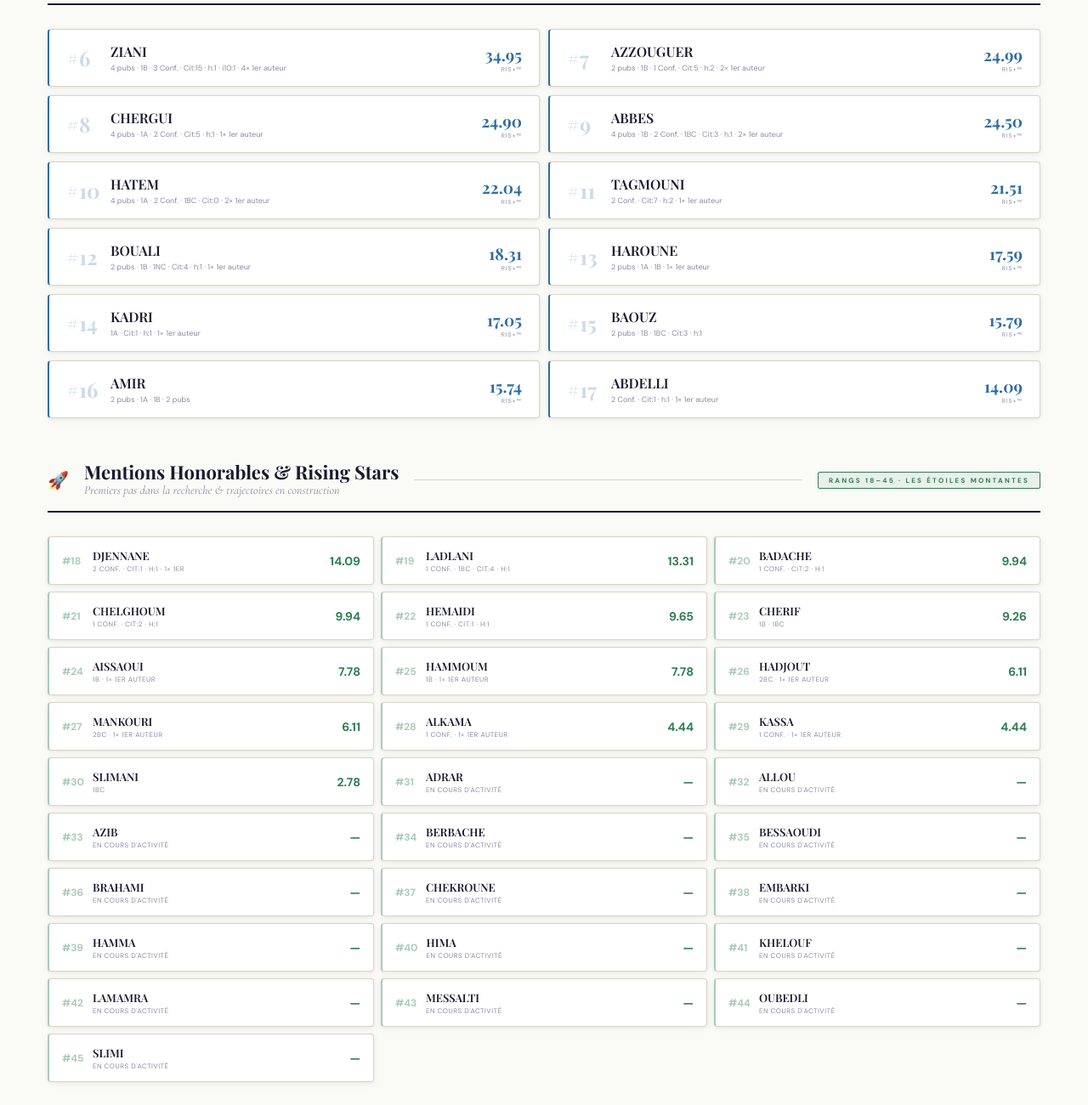
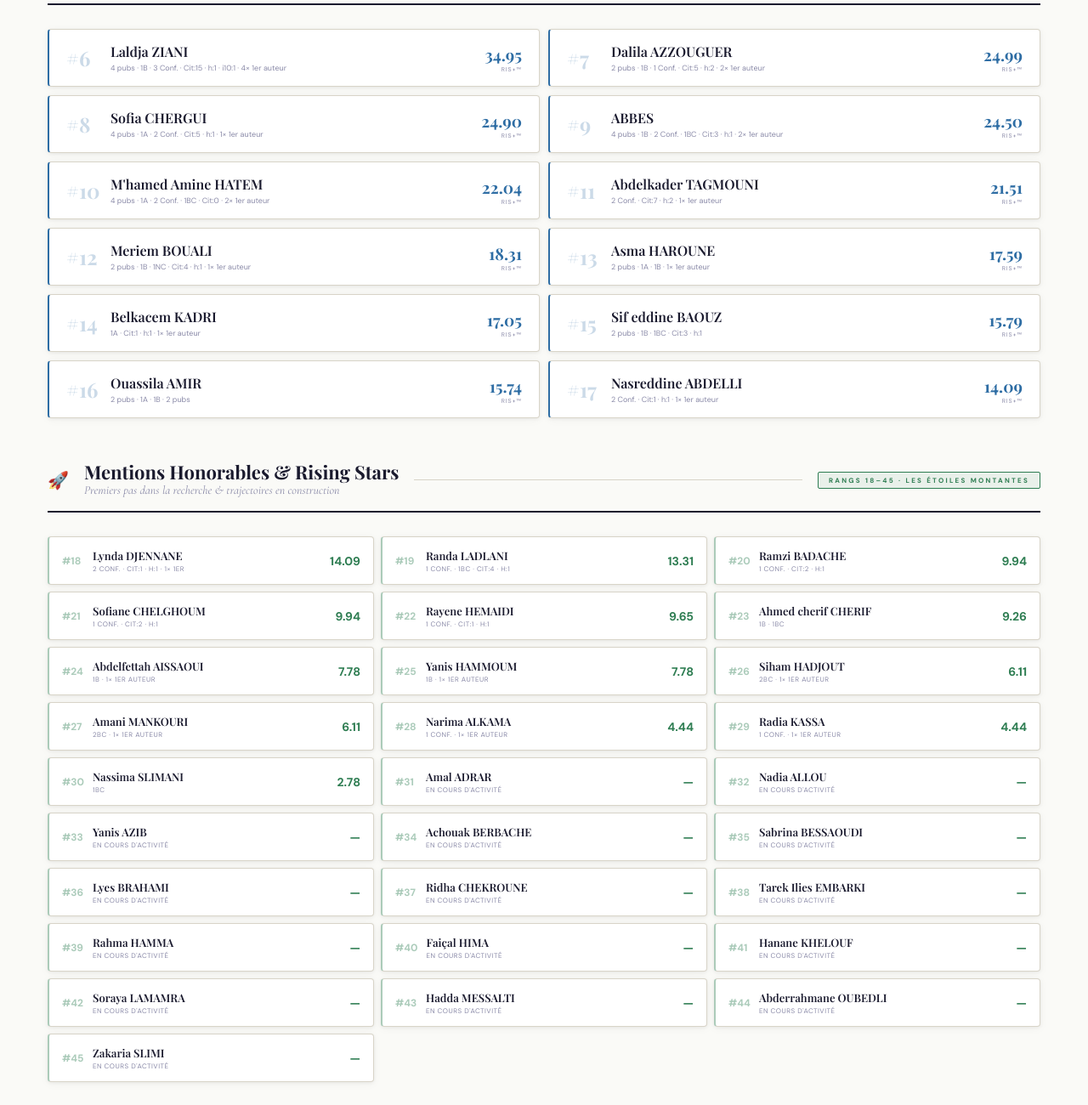
Before and after one commit to azouaouf/ESTIN-phd-Research-Power-Index, a plain HTML site: page index.html in a window 1280 px wide. Shown: the part 1760-3060 px from the top of the page at 85% size. Drawn offline with nearby package versions, Linux system fonts and the light colour scheme; a web font is replaced by a local one.

Commit message:
Add files via upload

```diff
--- a/index.html
+++ b/index.html
@@ -326,7 +326,7 @@ tbody td{padding:10px 14px;font-size:11px;color:var(--text-primary);vertical-ali
   <div class="champion">
     <div class="champ-rank">#1</div>
     <div>
-      <div class="champ-name">BECHAR</div>
+      <div class="champ-name">Amine BECHAR</div>
       <div class="champ-tagline">Meilleur score composite · 9 publications · h=4 · 71 citations · 7× premier auteur</div>
       <div class="pub-chips">
         <span class="chip a">1 × Classe A</span>
@@ -360,7 +360,7 @@ tbody td{padding:10px 14px;font-size:11px;color:var(--text-primary);vertical-ali
     <div class="elite-card">
       <div class="e-rank">#2</div>
       <div>
-        <div class="e-name">KHENNOUCHE</div>
+        <div class="e-name">Feriel KHENNOUCHE</div>
         <div class="e-chips"><span class="chip a">1A</span><span class="chip cf">2 Conf.</span></div>
         <div class="e-scholar">
           <div><span class="e-sv cit">115</span><br><span class="e-sl">Citations</span></div>
@@ -378,7 +378,7 @@ tbody td{padding:10px 14px;font-size:11px;color:var(--text-primary);vertical-ali
     <div class="elite-card">
       <div class="e-rank">#3</div>
       <div>
-        <div class="e-name">MELCHANE</div>
+        <div class="e-name">Selestine MELCHANE</div>
         <div class="e-chips"><span class="chip b">2B</span><span class="chip nc">1NC</span><span class="chip cf">3 Conf.</span></div>
         <div class="e-scholar">
           <div><span class="e-sv cit">17</span><br><span class="e-sl">Citations</span></div>
@@ -396,7 +396,7 @@ tbody td{padding:10px 14px;font-size:11px;color:var(--text-primary);vertical-ali
     <div class="elite-card">
       <div class="e-rank">#4</div>
       <div>
-        <div class="e-name">MAMMASSE</div>
+        <div class="e-name">Amine MAMMASSE</div>
         <div class="e-chips"><span class="chip a">2A</span><span class="chip nc">2NC</span><span class="chip cf">1 Conf.</span><span class="chip bc">2BC</span></div>
         <div class="e-scholar">
           <div><span class="e-sv cit">0</span><br><span class="e-sl">Citations</span></div>
@@ -414,7 +414,7 @@ tbody td{padding:10px 14px;font-size:11px;color:var(--text-primary);vertical-ali
     <div class="elite-card">
       <div class="e-rank">#5</div>
       <div>
-        <div class="e-name">BOUKHAMA</div>
+        <div class="e-name">Macilia BOUKHAMA</div>
         <div class="e-chips"><span class="chip a">2A</span><span class="chip cf">1 Conf.</span><span class="chip bc">1BC</span></div>
         <div class="e-scholar">
           <div><span class="e-sv cit">5</span><br><span class="e-sl">Citations</span></div>
@@ -443,18 +443,18 @@ tbody td{padding:10px 14px;font-size:11px;color:var(--text-primary);vertical-ali
     <div class="tier-badge s">Rangs 6–17 · Le Second Souffle</div>
   </div>
     <div class="achievers-grid">
-    <div class="achiever-card"><div class="ac-rank">#6</div><div><div class="ac-name">ZIANI</div><div class="ac-detail">4 pubs · 1B · 3 Conf. · Cit:15 · h:1 · i10:1 · 4× 1er auteur</div></div><div><div class="ac-score">34.95</div><div class="ac-score-sub">RIS+™</div></div></div>
-    <div class="achiever-card"><div class="ac-rank">#7</div><div><div class="ac-name">AZZOUGUER</div><div class="ac-detail">2 pubs · 1B · 1 Conf. · Cit:5 · h:2 · 2× 1er auteur</div></div><div><div class="ac-score">24.99</div><div class="ac-score-sub">RIS+™</div></div></div>
-    <div class="achiever-card"><div class="ac-rank">#8</div><div><div class="ac-name">CHERGUI</div><div class="ac-detail">4 pubs · 1A · 2 Conf. · Cit:5 · h:1 · 1× 1er auteur</div></div><div><div class="ac-score">24.90</div><div class="ac-score-sub">RIS+™</div></div></div>
+    <div class="achiever-card"><div class="ac-rank">#6</div><div><div class="ac-name">Laldja ZIANI</div><div class="ac-detail">4 pubs · 1B · 3 Conf. · Cit:15 · h:1 · i10:1 · 4× 1er auteur</div></div><div><div class="ac-score">34.95</div><div class="ac-score-sub">RIS+™</div></div></div>
+    <div class="achiever-card"><div class="ac-rank">#7</div><div><div class="ac-name">Dalila AZZOUGUER</div><div class="ac-detail">2 pubs · 1B · 1 Conf. · Cit:5 · h:2 · 2× 1er auteur</div></div><div><div class="ac-score">24.99</div><div class="ac-score-sub">RIS+™</div></div></div>
+    <div class="achiever-card"><div class="ac-rank">#8</div><div><div class="ac-name">Sofia CHERGUI</div><div class="ac-detail">4 pubs · 1A · 2 Conf. · Cit:5 · h:1 · 1× 1er auteur</div></div><div><div class="ac-score">24.90</div><div class="ac-score-sub">RIS+™</div></div></div>
     <div class="achiever-card"><div class="ac-rank">#9</div><div><div class="ac-name">ABBES</div><div class="ac-detail">4 pubs · 1B · 2 Conf. · 1BC · Cit:3 · h:1 · 2× 1er auteur</div></div><div><div class="ac-score">24.50</div><div class="ac-score-sub">RIS+™</div></div></div>
-    <div class="achiever-card"><div class="ac-rank">#10</div><div><div class="ac-name">HATEM</div><div class="ac-detail">4 pubs · 1A · 2 Conf. · 1BC · Cit:0 · 2× 1er auteur</div></div><div><div class="ac-score">22.04</div><div class="ac-score-sub">RIS+™</div></div></div>
-    <div class="achiever-card"><div class="ac-rank">#11</div><div><div class="ac-name">TAGMOUNI</div><div class="ac-detail">2 Conf. · Cit:7 · h:2 · 1× 1er auteur</div></div><div><div class="ac-score">21.51</div><div class="ac-score-sub">RIS+™</div></div></div>
-    <div class="achiever-card"><div class="ac-rank">#12</div><div><div class="ac-name">BOUALI</div><div class="ac-detail">2 pubs · 1B · 1NC · Cit:4 · h:1 · 1× 1er auteur</div></div><div><div class="ac-score">18.31</div><div class="ac-score-sub">RIS+™</div></div></div>
-    <div class="achiever-card"><div class="ac-rank">#13</div><div><div class="ac-name">HAROUNE</div><div class="ac-detail">2 pubs · 1A · 1B · 1× 1er auteur</div></div><div><div class="ac-score">17.59</div><div class="ac-score-sub">RIS+™</div></div></div>
-    <div class="achiever-card"><div class="ac-rank">#14</div><div><div class="ac-name">KADRI</div><div class="ac-detail">1A · Cit:1 · h:1 · 1× 1er auteur</div></div><div><div class="ac-score">17.05</div><div class="ac-score-sub">RIS+™</div></div></div>
-    <div class="achiever-card"><div class="ac-rank">#15</div><div><div class="ac-name">BAOUZ</div><div class="ac-detail">2 pubs · 1B · 1BC · Cit:3 · h:1</div></div><div><div class="ac-score">15.79</div><div class="ac-score-sub">RIS+™</div></div></div>
-    <div class="achiever-card"><div class="ac-rank">#16</div><div><div class="ac-name">AMIR</div><div class="ac-detail">2 pubs · 1A · 1B · 2 pubs</div></div><div><div class="ac-score">15.74</div><div class="ac-score-sub">RIS+™</div></div></div>
-    <div class="achiever-card"><div class="ac-rank">#17</div><div><div class="ac-name">ABDELLI</div><div class="ac-detail">2 Conf. · Cit:1 · h:1 · 1× 1er auteur</div></div><div><div class="ac-score">14.09</div><div class="ac-score-sub">RIS+™</div></div></div>
+    <div class="achiever-card"><div class="ac-rank">#10</div><div><div class="ac-name">M'hamed Amine HATEM</div><div class="ac-detail">4 pubs · 1A · 2 Conf. · 1BC · Cit:0 · 2× 1er auteur</div></div><div><div class="ac-score">22.04</div><div class="ac-score-sub">RIS+™</div></div></div>
+    <div class="achiever-card"><div class="ac-rank">#11</div><div><div class="ac-name">Abdelkader TAGMOUNI</div><div class="ac-detail">2 Conf. · Cit:7 · h:2 · 1× 1er auteur</div></div><div><div class="ac-score">21.51</div><div class="ac-score-sub">RIS+™</div></div></div>
+    <div class="achiever-card"><div class="ac-rank">#12</div><div><div class="ac-name">Meriem BOUALI</div><div class="ac-detail">2 pubs · 1B · 1NC · Cit:4 · h:1 · 1× 1er auteur</div></div><div><div class="ac-score">18.31</div><div class="ac-score-sub">RIS+™</div></div></div>
+    <div class="achiever-card"><div class="ac-rank">#13</div><div><div class="ac-name">Asma HAROUNE</div><div class="ac-detail">2 pubs · 1A · 1B · 1× 1er auteur</div></div><div><div class="ac-score">17.59</div><div class="ac-score-sub">RIS+™</div></div></div>
+    <div class="achiever-card"><div class="ac-rank">#14</div><div><div class="ac-name">Belkacem KADRI</div><div class="ac-detail">1A · Cit:1 · h:1 · 1× 1er auteur</div></div><div><div class="ac-score">17.05</div><div class="ac-score-sub">RIS+™</div></div></div>
+    <div class="achiever-card"><div class="ac-rank">#15</div><div><div class="ac-name">Sif eddine BAOUZ</div><div class="ac-detail">2 pubs · 1B · 1BC · Cit:3 · h:1</div></div><div><div class="ac-score">15.79</div><div class="ac-score-sub">RIS+™</div></div></div>
+    <div class="achiever-card"><div class="ac-rank">#16</div><div><div class="ac-name">Ouassila AMIR</div><div class="ac-detail">2 pubs · 1A · 1B · 2 pubs</div></div><div><div class="ac-score">15.74</div><div class="ac-score-sub">RIS+™</div></div></div>
+    <div class="achiever-card"><div class="ac-rank">#17</div><div><div class="ac-name">Nasreddine ABDELLI</div><div class="ac-detail">2 Conf. · Cit:1 · h:1 · 1× 1er auteur</div></div><div><div class="ac-score">14.09</div><div class="ac-score-sub">RIS+™</div></div></div>
   </div>
 </div>
 
@@ -470,34 +470,34 @@ tbody td{padding:10px 14px;font-size:11px;color:var(--text-primary);vertical-ali
     <div class="tier-badge b">Rangs 18–45 · Les Étoiles Montantes</div>
   </div>
     <div class="rising-grid">
-    <div class="rising-card"><div class="r-rank">#18</div><div class="r-info"><div class="r-name">DJENNANE</div><div class="r-detail">2 Conf. · Cit:1 · h:1 · 1× 1er</div></div><div class="r-score">14.09</div></div>
-    <div class="rising-card"><div class="r-rank">#19</div><div class="r-info"><div class="r-name">LADLANI</div><div class="r-detail">1 Conf. · 1BC · Cit:4 · h:1</div></div><div class="r-score">13.31</div></div>
-    <div class="rising-card"><div class="r-rank">#20</div><div class="r-info"><div class="r-name">BADACHE</div><div class="r-detail">1 Conf. · Cit:2 · h:1</div></div><div class="r-score">9.94</div></div>
-    <div class="rising-card"><div class="r-rank">#21</div><div class="r-info"><div class="r-name">CHELGHOUM</div><div class="r-detail">1 Conf. · Cit:2 · h:1</div></div><div class="r-score">9.94</div></div>
-    <div class="rising-card"><div class="r-rank">#22</div><div class="r-info"><div class="r-name">HEMAIDI</div><div class="r-detail">1 Conf. · Cit:1 · h:1</div></div><div class="r-score">9.65</div></div>
-    <div class="rising-card"><div class="r-rank">#23</div><div class="r-info"><div class="r-name">CHERIF</div><div class="r-detail">1B · 1BC</div></div><div class="r-score">9.26</div></div>
-    <div class="rising-card"><div class="r-rank">#24</div><div class="r-info"><div class="r-name">AISSAOUI</div><div class="r-detail">1B · 1× 1er auteur</div></div><div class="r-score">7.78</div></div>
-    <div class="rising-card"><div class="r-rank">#25</div><div class="r-info"><div class="r-name">HAMMOUM</div><div class="r-detail">1B · 1× 1er auteur</div></div><div class="r-score">7.78</div></div>
-    <div class="rising-card"><div class="r-rank">#26</div><div class="r-info"><div class="r-name">HADJOUT</div><div class="r-detail">2BC · 1× 1er auteur</div></div><div class="r-score">6.11</div></div>
-    <div class="rising-card"><div class="r-rank">#27</div><div class="r-info"><div class="r-name">MANKOURI</div><div class="r-detail">2BC · 1× 1er auteur</div></div><div class="r-score">6.11</div></div>
-    <div class="rising-card"><div class="r-rank">#28</div><div class="r-info"><div class="r-name">ALKAMA</div><div class="r-detail">1 Conf. · 1× 1er auteur</div></div><div class="r-score">4.44</div></div>
-    <div class="rising-card"><div class="r-rank">#29</div><div class="r-info"><div class="r-name">KASSA</div><div class="r-detail">1 Conf. · 1× 1er auteur</div></div><div class="r-score">4.44</div></div>
-    <div class="rising-card"><div class="r-rank">#30</div><div class="r-info"><div class="r-name">SLIMANI</div><div class="r-detail">1BC</div></div><div class="r-score">2.78</div></div>
-    <div class="rising-card"><div class="r-rank">#31</div><div class="r-info"><div class="r-name">ADRAR</div><div class="r-detail">En cours d'activité</div></div><div class="r-score">—</div></div>
-    <div class="rising-card"><div class="r-rank">#32</div><div class="r-info"><div class="r-name">ALLOU</div><div class="r-detail">En cours d'activité</div></div><div class="r-score">—</div></div>
-    <div class="rising-card"><div class="r-rank">#33</div><div class="r-info"><div class="r-name">AZIB</div><div class="r-detail">En cours d'activité</div></div><div class="r-score">—</div></div>
-    <div class="rising-card"><div class="r-rank">#34</div><div class="r-info"><div class="r-name">BERBACHE</div><div class="r-detail">En cours d'activité</div></div><div class="r-score">—</div></div>
-    <div class="rising-card"><div class="r-rank">#35</div><div class="r-info"><div class="r-name">BESSAOUDI</div><div class="r-detail">En cours d'activité</div></div><div class="r-score">—</div></div>
-    <div class="rising-card"><div class="r-rank">#36</div><div class="r-info"><div class="r-name">BRAHAMI</div><div class="r-detail">En cours d'activité</div></div><div class="r-score">—</div></div>
-    <div class="rising-card"><div class="r-rank">#37</div><div class="r-info"><div class="r-name">CHEKROUNE</div><div class="r-detail">En cours d'activité</div></div><div class="r-score">—</div></div>
-    <div class="rising-card"><div class="r-rank">#38</div><div class="r-info"><div class="r-name">EMBARKI</div><div class="r-detail">En cours d'activité</div></div><div class="r-score">—</div></div>
-    <div class="rising-card"><div class="r-rank">#39</div><div class="r-info"><div class="r-name">HAMMA</div><div class="r-detail">En cours d'activité</div></div><div class="r-score">—</div></div>
-    <div class="rising-card"><div class="r-rank">#40</div><div class="r-info"><div class="r-name">HIMA</div><div class="r-detail">En cours d'activité</div></div><div class="r-score">—</div></div>
-    <div class="rising-card"><div class="r-rank">#41</div><div class="r-info"><div class="r-name">KHELOUF</div><div class="r-detail">En cours d'activité</div></div><div class="r-score">—</div></div>
-    <div class="rising-card"><div class="r-rank">#42</div><div class="r-info"><div class="r-name">LAMAMRA</div><div class="r-detail">En cours d'activité</div></div><div class="r-score">—</div></div>
-    <div class="rising-card"><div class="r-rank">#43</div><div class="r-info"><div class="r-name">MESSALTI</div><div class="r-detail">En cours d'activité</div></div><div class="r-score">—</div></div>
-    <div class="rising-card"><div class="r-rank">#44</div><div class="r-info"><div class="r-name">OUBEDLI</div><div class="r-detail">En cours d'activité</div></div><div class="r-score">—</div></div>
-    <div class="rising-card"><div class="r-rank">#45</div><div class="r-info"><div class="r-name">SLIMI</div><div class="r-detail">En cours d'activité</div></div><div class="r-score">—</div></div>
+    <div class="rising-card"><div class="r-rank">#18</div><div class="r-info"><div class="r-name">Lynda DJENNANE</div><div class="r-detail">2 Conf. · Cit:1 · h:1 · 1× 1er</div></div><div class="r-score">14.09</div></div>
+    <div class="rising-card"><div class="r-rank">#19</div><div class="r-info"><div class="r-name">Randa LADLANI</div><div class="r-detail">1 Conf. · 1BC · Cit:4 · h:1</div></div><div class="r-score">13.31</div></div>
+    <div class="rising-card"><div class="r-rank">#20</div><div class="r-info"><div class="r-name">Ramzi BADACHE</div><div class="r-detail">1 Conf. · Cit:2 · h:1</div></div><div class="r-score">9.94</div></div>
+    <div class="rising-card"><div class="r-rank">#21</div><div class="r-info"><div class="r-name">Sofiane CHELGHOUM</div><div class="r-detail">1 Conf. · Cit:2 · h:1</div></div><div class="r-score">9.94</div></div>
+    <div class="rising-card"><div class="r-rank">#22</div><div class="r-info"><div class="r-name">Rayene HEMAIDI</div><div class="r-detail">1 Conf. · Cit:1 · h:1</div></div><div class="r-score">9.65</div></div>
+    <div class="rising-card"><div class="r-rank">#23</div><div class="r-info"><div class="r-name">Ahmed cherif CHERIF</div><div class="r-detail">1B · 1BC</div></div><div class="r-score">9.26</div></div>
+    <div class="rising-card"><div class="r-rank">#24</div><div class="r-info"><div class="r-name">Abdelfettah AISSAOUI</div><div class="r-detail">1B · 1× 1er auteur</div></div><div class="r-score">7.78</div></div>
+    <div class="rising-card"><div class="r-rank">#25</div><div class="r-info"><div class="r-name">Yanis HAMMOUM</div><div class="r-detail">1B · 1× 1er auteur</div></div><div class="r-score">7.78</div></div>
+    <div class="rising-card"><div class="r-rank">#26</div><div class="r-info"><div class="r-name">Siham HADJOUT</div><div class="r-detail">2BC · 1× 1er auteur</div></div><div class="r-score">6.11</div></div>
+    <div class="rising-card"><div class="r-rank">#27</div><div class="r-info"><div class="r-name">Amani MANKOURI</div><div class="r-detail">2BC · 1× 1er auteur</div></div><div class="r-score">6.11</div></div>
+    <div class="rising-card"><div class="r-rank">#28</div><div class="r-info"><div class="r-name">Narima ALKAMA</div><div class="r-detail">1 Conf. · 1× 1er auteur</div></div><div class="r-score">4.44</div></div>
+    <div class="rising-card"><div class="r-rank">#29</div><div class="r-info"><div class="r-name">Radia KASSA</div><div class="r-detail">1 Conf. · 1× 1er auteur</div></div><div class="r-score">4.44</div></div>
+    <div class="rising-card"><div class="r-rank">#30</div><div class="r-info"><div class="r-name">Nassima SLIMANI</div><div class="r-detail">1BC</div></div><div class="r-score">2.78</div></div>
+    <div class="rising-card"><div class="r-rank">#31</div><div class="r-info"><div class="r-name">Amal ADRAR</div><div class="r-detail">En cours d'activité</div></div><div class="r-score">—</div></div>
+    <div class="rising-card"><div class="r-rank">#32</div><div class="r-info"><div class="r-name">Nadia ALLOU</div><div class="r-detail">En cours d'activité</div></div><div class="r-score">—</div></div>
+    <div class="rising-card"><div class="r-rank">#33</div><div class="r-info"><div class="r-name">Yanis AZIB</div><div class="r-detail">En cours d'activité</div></div><div class="r-score">—</div></div>
+    <div class="rising-card"><div class="r-rank">#34</div><div class="r-info"><div class="r-name">Achouak BERBACHE</div><div class="r-detail">En cours d'activité</div></div><div class="r-score">—</div></div>
+    <div class="rising-card"><div class="r-rank">#35</div><div class="r-info"><div class="r-name">Sabrina BESSAOUDI</div><div class="r-detail">En cours d'activité</div></div><div class="r-score">—</div></div>
+    <div class="rising-card"><div class="r-rank">#36</div><div class="r-info"><div class="r-name">Lyes BRAHAMI</div><div class="r-detail">En cours d'activité</div></div><div class="r-score">—</div></div>
+    <div class="rising-card"><div class="r-rank">#37</div><div class="r-info"><div class="r-name">Ridha CHEKROUNE</div><div class="r-detail">En cours d'activité</div></div><div class="r-score">—</div></div>
+    <div class="rising-card"><div class="r-rank">#38</div><div class="r-info"><div class="r-name">Tarek Ilies EMBARKI</div><div class="r-detail">En cours d'activité</div></div><div class="r-score">—</div></div>
+    <div class="rising-card"><div class="r-rank">#39</div><div class="r-info"><div class="r-name">Rahma HAMMA</div><div class="r-detail">En cours d'activité</div></div><div class="r-score">—</div></div>
+    <div class="rising-card"><div class="r-rank">#40</div><div class="r-info"><div class="r-name">Faiçal HIMA</div><div class="r-detail">En cours d'activité</div></div><div class="r-score">—</div></div>
+    <div class="rising-card"><div class="r-rank">#41</div><div class="r-info"><div class="r-name">Hanane KHELOUF</div><div class="r-detail">En cours d'activité</div></div><div class="r-score">—</div></div>
+    <div class="rising-card"><div class="r-rank">#42</div><div class="r-info"><div class="r-name">Soraya LAMAMRA</div><div class="r-detail">En cours d'activité</div></div><div class="r-score">—</div></div>
+    <div class="rising-card"><div class="r-rank">#43</div><div class="r-info"><div class="r-name">Hadda MESSALTI</div><div class="r-detail">En cours d'activité</div></div><div class="r-score">—</div></div>
+    <div class="rising-card"><div class="r-rank">#44</div><div class="r-info"><div class="r-name">Abderrahmane OUBEDLI</div><div class="r-detail">En cours d'activité</div></div><div class="r-score">—</div></div>
+    <div class="rising-card"><div class="r-rank">#45</div><div class="r-info"><div class="r-name">Zakaria SLIMI</div><div class="r-detail">En cours d'activité</div></div><div class="r-score">—</div></div>
   </div>
 </div>
 
```
